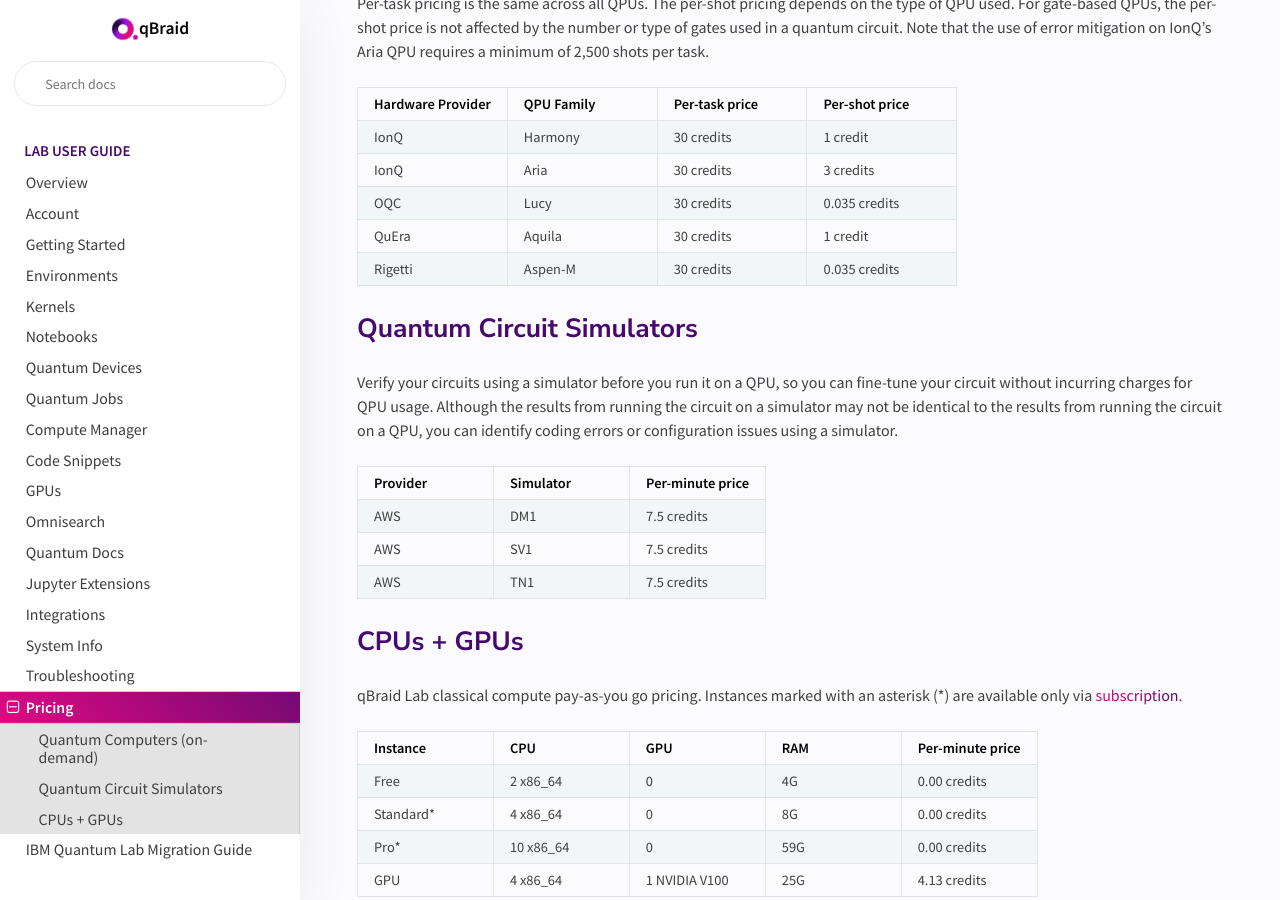
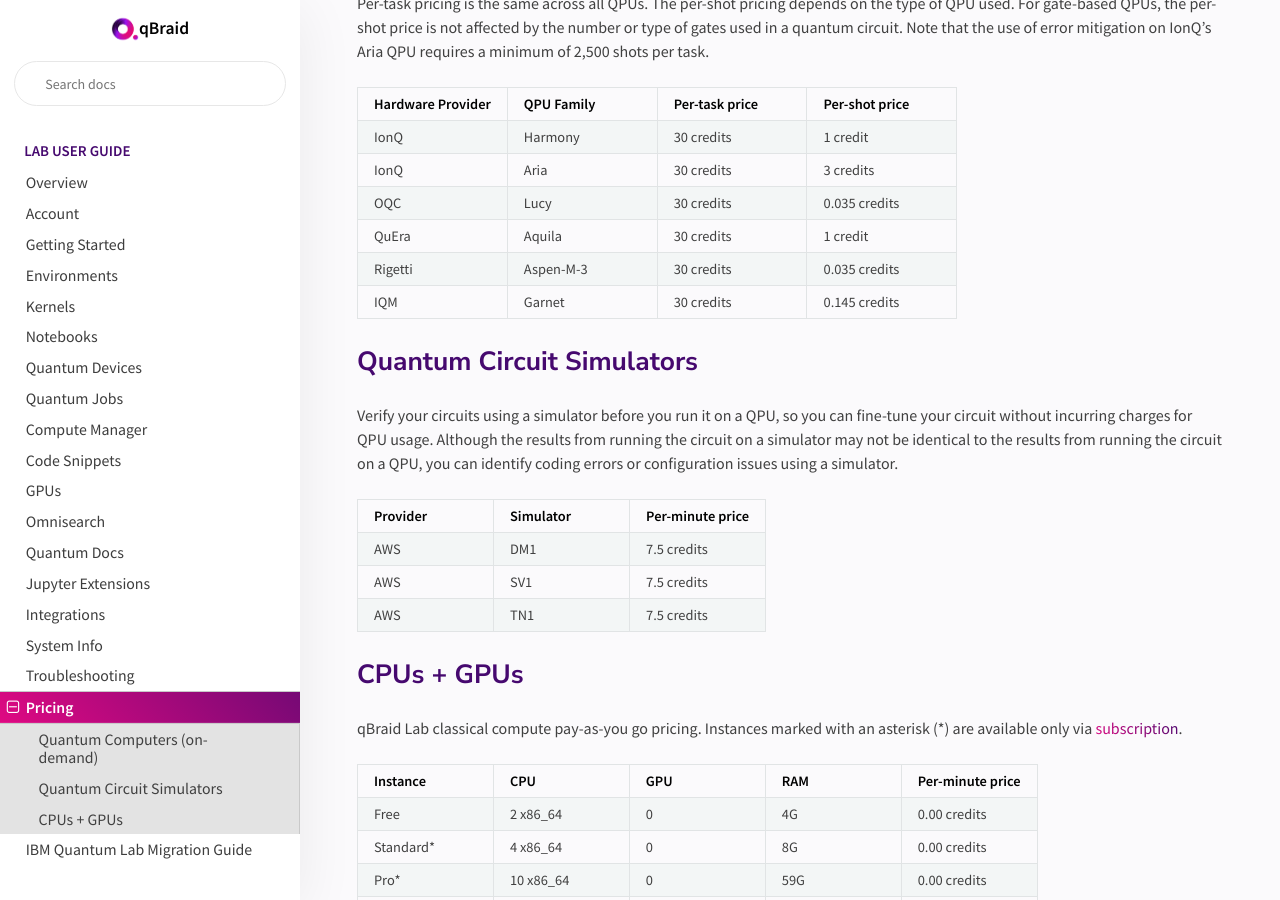
Before and after one commit to qBraid/qBraid-Lab, a Sphinx documentation site: the page built from docs/lab/pricing.rst, in a window 1280 px wide and 900 px high, scrolled down 527 px. Built offline with Sphinx 7.4.7 and the Read the Docs theme 2.0.0, drawn with Linux system fonts in a browser that asks for light colours.

Commit message:
Update pricing.rst (#39)

```diff
--- a/docs/lab/pricing.rst
+++ b/docs/lab/pricing.rst
@@ -49,9 +49,13 @@
      - 30 credits
      - 1 credit
    * - Rigetti
-     - Aspen-M
+     - Aspen-M-3
      - 30 credits
      - 0.035 credits
+   * - IQM
+     - Garnet
+     - 30 credits
+     - 0.145 credits
 
 
 Quantum Circuit Simulators
```
